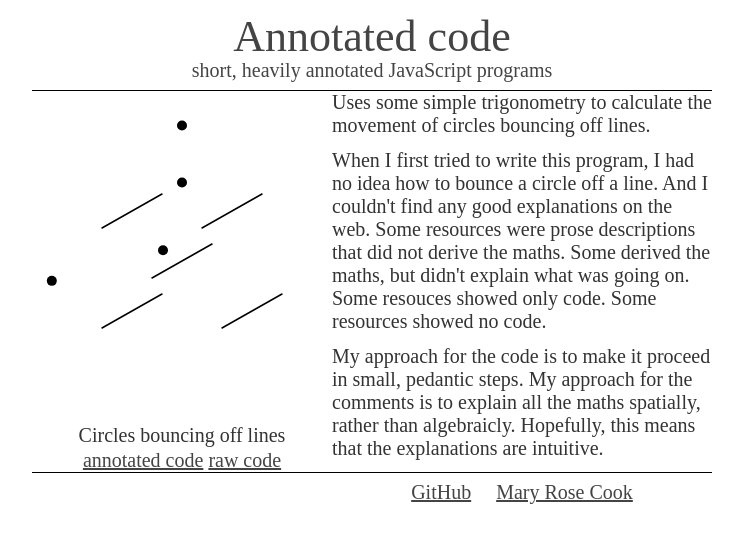
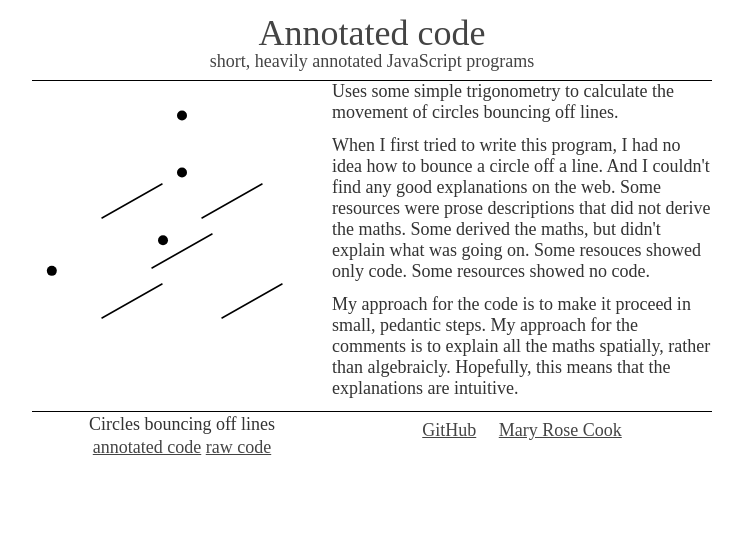
Before and after one commit to maryrosecook/annotated-code, a website: page circles-bouncing-off-lines/index.html in a window 1280 px wide. Shown: the whole page, without its empty margins (268-1011 px from the left). Drawn offline with Linux system fonts and the light colour scheme.

Commit message:
Use Gill Sans

```diff
--- a/circles-bouncing-off-lines/index.html
+++ b/circles-bouncing-off-lines/index.html
@@ -1,6 +1,18 @@
 <!doctype html>
 <html>
   <head>
+    <script type="text/javascript">
+      // first, create the object that contains
+      // configuration variables
+      MTIConfig = {};
+
+      // next, add a variable that will control
+      // whether or not FOUT will be prevented
+      MTIConfig.EnableCustomFOUTHandler = true // true = prevent FOUT
+    </script>
+
+    <script type="text/javascript" src="http://fast.fonts.net/jsapi/3ac768d8-7a5c-4fd8-b377-f61d7f1760fa.js"></script>
+
     <title>Circles bouncing off lines - Annotated code</title>
 
     <script type="text/javascript" src="//use.typekit.net/ori7wsv.js"></script>
--- a/main.css
+++ b/main.css
@@ -1,6 +1,6 @@
 body {
-  font-family: "garamond-premier-pro";
-  font-size: 1.25em;
+  font-family: "Gill Sans W01 Light";
+  font-size: 18px;
   text-rendering: optimizeLegibility;
   font-feature-settings: "kern";
   -webkit-font-feature-settings: "kern";
@@ -23,7 +23,7 @@ a:hover {
 }
 
 h1 {
-  font-size: 2.2em;
+  font-size: 36px;
   line-height: 1em;
   font-weight:normal;
   margin-left:auto;
@@ -36,7 +36,7 @@ h1 {
 }
 
 h2 {
-  font-size: 1.0em;
+  font-size: 18px;
   font-weight:normal;
   text-align: center;
   margin-left:auto;
```
Also changed, not shown: gitlet/index.html (+12 -0 lines), index.html (+12 -0 lines), space-invaders/index.html (+12 -0 lines).
